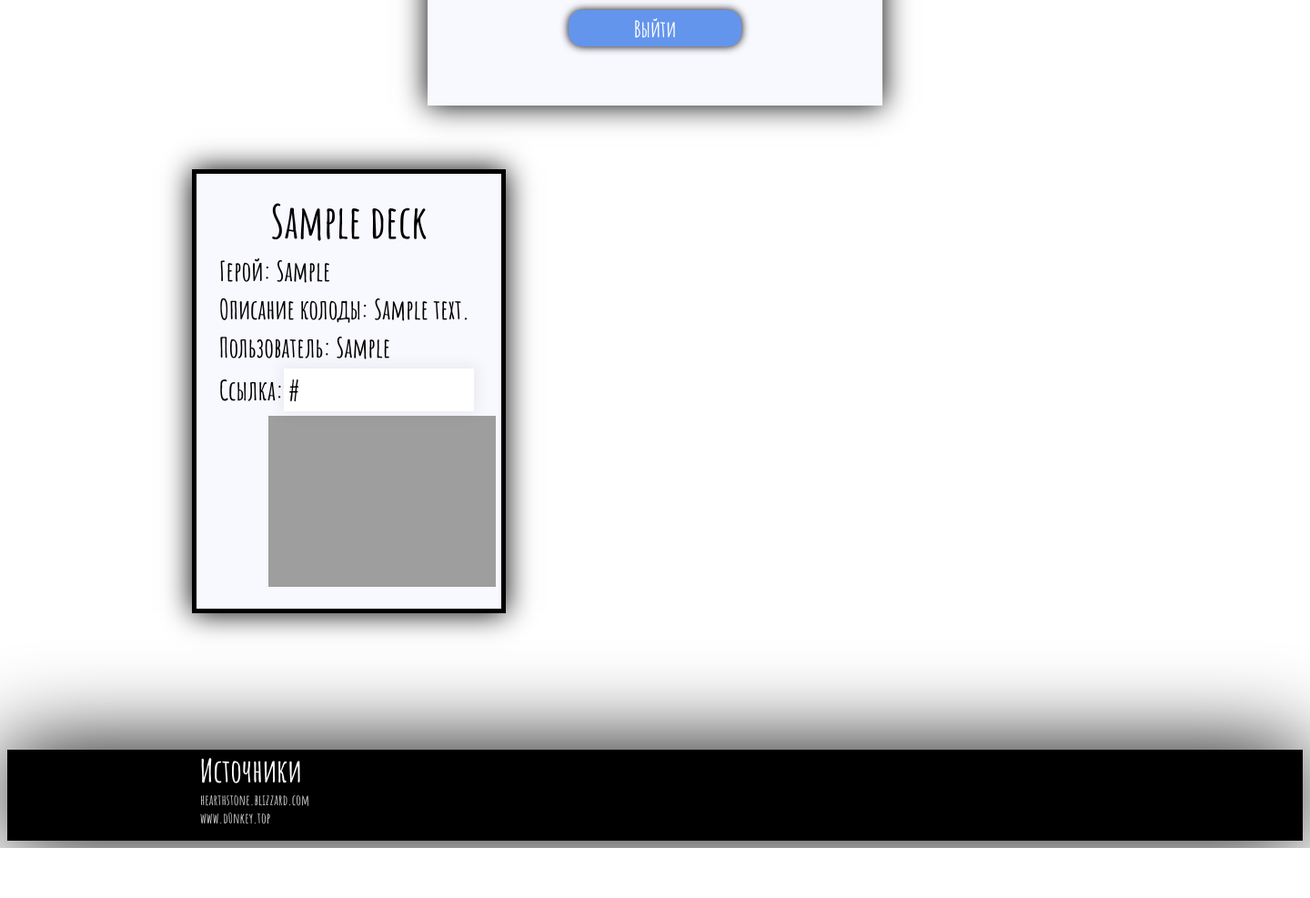
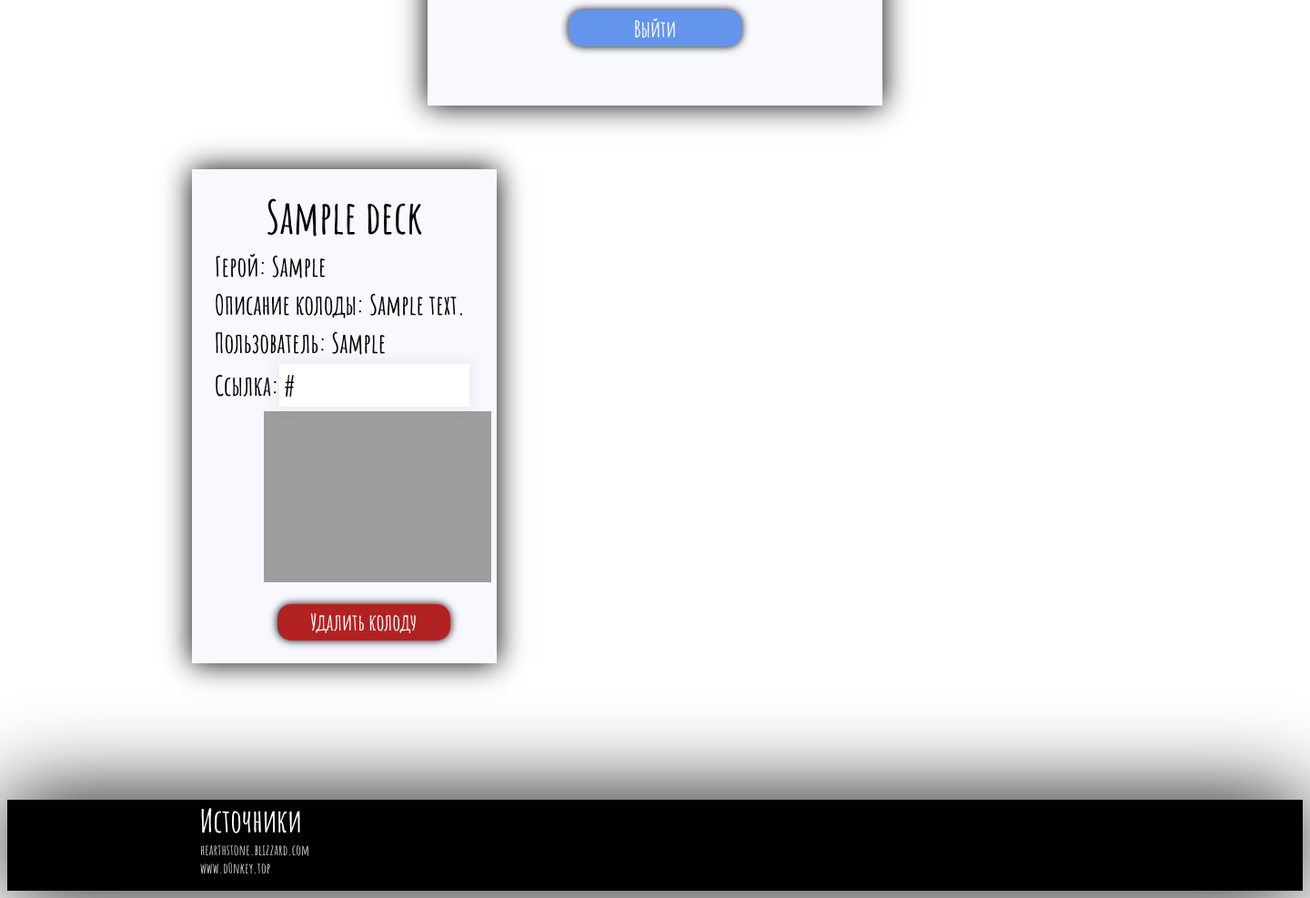
Before and after one commit to PAINTERit/HearthstoneSite, a Flask app: template templates/user_account_page.html in a window 1440 px wide. Shown: the part 600-1587 px from the top of the page at 91% size. Before the commit the page ends 1532 px from the top, so only its background shows below. Run offline with Flask 2, Linux system fonts and the light colour scheme; tables that the repository leaves empty hold one stand-in row (values such as "Sample post"); the template is opened without the code that fills it: values that come from a table or form of the project are taken from there, most other values are stand-ins (such as "Sample title", 1, 10 or a date in 2020); grey boxes are pictures that could not be loaded.

Commit message:
Добавлена кнопка удаления колоды.

```diff
--- a/static/css/user_account_page.css
+++ b/static/css/user_account_page.css
@@ -172,8 +172,22 @@ input {
     width: 23%;
     margin: 20px 53px 20px 53px;
     background-color: GhostWhite;
-    border: solid 5px black;
+    /*border: solid 5px black;*/
     box-shadow: 0 0 30px 0 black;
+}
+
+.del_button {
+    width: 190px;
+    height: 40px;
+    border-radius: 15px;
+    border: none;
+    background: FireBrick;
+    color: #fff;
+    font-size: 25px;
+    cursor: pointer;
+    font-family: 'Amatic SC', cursive;
+    margin: 20px 0 5px 25%;
+    box-shadow: 0 0 10px 0 black;
 }
 
 .content_container-2 {
--- a/templates/user_account_page.html
+++ b/templates/user_account_page.html
@@ -68,6 +68,13 @@
             <div class="deck_user">Пользователь: {{ deck.deck_user }}</div>
             <div class="deck_link">Ссылка:<input type="text" value="{{ deck.deck_link }}"></div>
             <div><img class="scr" src="static/user_image/{{ deck.deck_screenshot }}"></div>
+            <div class="button">
+                <a class="link" href={{ url_for('delete_deck') }}>
+                    <button class="del_button">
+                        Удалить колоду
+                    </button>
+                </a>
+            </div>
         </div>
     {% endfor %}
 </div>
```
